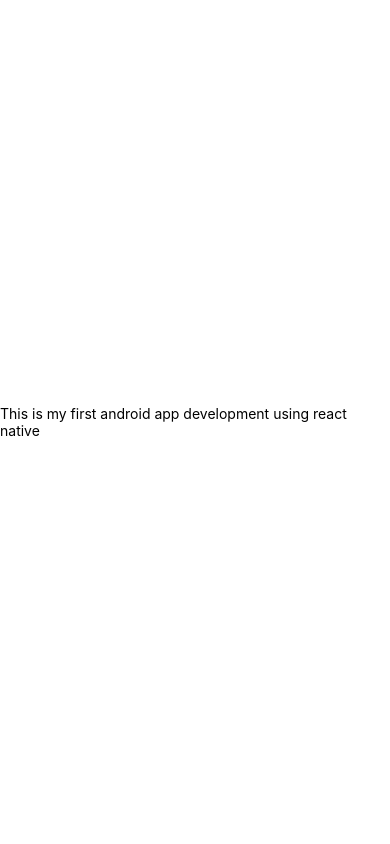
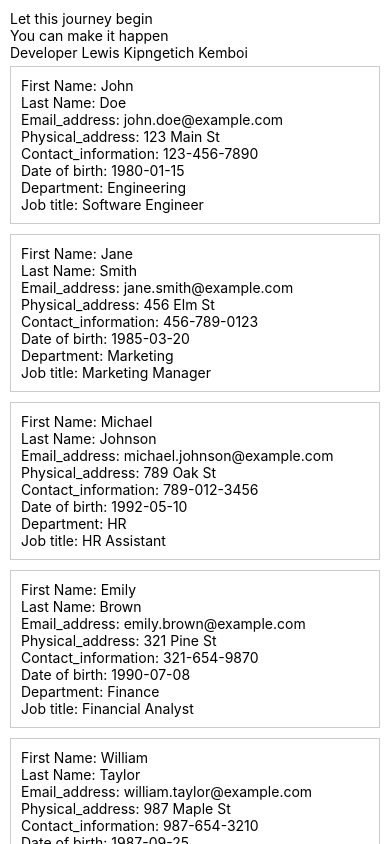
Before and after one commit to usr-0123/Android-Test-App, a React Native app: screen / in a window 390 px wide. Built offline with nearby package versions, Linux system fonts and the light colour scheme.

Commit message:
Second commit

```diff
--- a/App.js
+++ b/App.js
@@ -1,12 +1,60 @@
+import React from 'react';
 import { StatusBar } from 'expo-status-bar';
-import { StyleSheet, Text, View } from 'react-native';
+import { StyleSheet, Text, View, TextInput, ScrollView, FlatList, Image } from 'react-native';
+
+// Import the local image
+const splashImage = require('./assets/splash.png');
+
+const items = [
+{id: 1, First_name: 'John', Last_name: 'Doe', Email_address: 'john.doe@example.com', Physical_address: '123 Main St', Contact_information: '123-456-7890' , DATE_of_birth: '1980-01-15', Department: 'Engineering', Job_title: 'Software Engineer'},
+{id: 2, First_name: 'Jane', Last_name: 'Smith', Email_address: 'jane.smith@example.com', Physical_address: '456 Elm St', Contact_information: '456-789-0123' , DATE_of_birth: '1985-03-20', Department: 'Marketing', Job_title: 'Marketing Manager'},
+{id: 3, First_name: 'Michael', Last_name: 'Johnson', Email_address: 'michael.johnson@example.com', Physical_address: '789 Oak St', Contact_information: '789-012-3456' , DATE_of_birth: '1992-05-10', Department: 'HR', Job_title: 'HR Assistant'},
+{id: 4, First_name: 'Emily', Last_name: 'Brown', Email_address: 'emily.brown@example.com', Physical_address: '321 Pine St', Contact_information: '321-654-9870' , DATE_of_birth: '1990-07-08', Department: 'Finance', Job_title: 'Financial Analyst'},
+{id: 5, First_name: 'William', Last_name: 'Taylor', Email_address: 'william.taylor@example.com', Physical_address: '987 Maple St', Contact_information: '987-654-3210' , DATE_of_birth: '1987-09-25', Department: 'Engineering', Job_title: 'Software Developer'},
+{id: 6, First_name: 'Olivia', Last_name: 'Martinez', Email_address: 'olivia.martinez@example.com', Physical_address: '654 Cedar St', Contact_information: '654-987-6543' , DATE_of_birth: '1983-11-30', Department: 'Marketing', Job_title: 'Marketing Specialist'},
+{id: 7, First_name: 'James', Last_name: 'Anderson', Email_address: 'james.anderson@example.com', Physical_address: '852 Birch St', Contact_information: '852-963-7410' , DATE_of_birth: '1982-12-18', Department: 'HR', Job_title: 'HR Manager'},
+{id: 8, First_name: 'Sophia', Last_name: 'Wilson', Email_address: 'sophia.wilson@example.com', Physical_address: '741 Sycamore St', Contact_information: '741-852-9630' , DATE_of_birth: '1986-02-22', Department: 'Finance', Job_title: 'Finance Manager'},
+{id: 9, First_name: 'Benjamin', Last_name: 'Garcia', Email_address: 'benjamin.garcia@example.com', Physical_address: '159 Walnut St', Contact_information: '159-357-4680' , DATE_of_birth: '1989-04-12', Department: 'Engineering', Job_title: 'Software Architect'},
+{id: 10, First_name: 'Emma', Last_name: 'Lopez', Email_address: 'emma.lopez@example.com', Physical_address: '357 Pine St', Contact_information: '357-159-7530' , DATE_of_birth: '1984-06-05', Department: 'Marketing', Job_title: 'Marketing Coordinator'},
+{id: 11, First_name: 'Liam', Last_name: 'Miller', Email_address: 'liam.miller@example.com', Physical_address: '258 Oak St', Contact_information: '258-456-7890' , DATE_of_birth: '1991-08-11', Department: 'Engineering', Job_title: 'Senior Software Engineer'},
+{id: 12, First_name: 'Ava', Last_name: 'Wilson', Email_address: 'ava.wilson@example.com', Physical_address: '123 Elm St', Contact_information: '123-789-0123' , DATE_of_birth: '1988-10-17', Department: 'Marketing', Job_title: 'Social Media Manager'},
+{id: 13, First_name: 'Noah', Last_name: 'Garcia', Email_address: 'noah.garcia@example.com', Physical_address: '456 Cedar St', Contact_information: '456-012-3456' , DATE_of_birth: '1993-04-20', Department: 'HR', Job_title: 'Recruitment Specialist'},
+{id: 14, First_name: 'Isabella', Last_name: 'Jones', Email_address: 'isabella.jones@example.com', Physical_address: '789 Pine St', Contact_information: '789-654-9870' , DATE_of_birth: '1981-06-25', Department: 'Finance', Job_title: 'Financial Planner'},
+{id: 15, First_name: 'James', Last_name: 'Brown', Email_address: 'james.brown@example.com', Physical_address: '987 Maple St', Contact_information: '987-852-9630' , DATE_of_birth: '1990-12-30', Department: 'Engineering', Job_title: 'Systems Analyst'},
+{id: 16, First_name: 'Sophia', Last_name: 'Martinez', Email_address: 'sophia.martinez@example.com', Physical_address: '654 Birch St', Contact_information: '654-159-7530' , DATE_of_birth: '1985-02-14', Department: 'Marketing', Job_title: 'Marketing Director'},
+{id: 17, First_name: 'Mason', Last_name: 'Davis', Email_address: 'mason.davis@example.com', Physical_address: '852 Walnut St', Contact_information: '852-357-4680' , DATE_of_birth: '1987-04-08', Department: 'HR', Job_title: 'HR Director'}
+]
 
 export default function App() {
+
+  const renderItem = ({ item }) => (
+    <View style={styles.itemContainer}>
+      <Text>First Name: {item.First_name}</Text>
+      <Text>Last Name: {item.Last_name}</Text>
+      <Text>Email_address: {item.Email_address}</Text>
+      <Text>Physical_address: {item.Physical_address}</Text>
+      <Text>Contact_information: {item.Contact_information}</Text>
+      <Text>Date of birth: {item.DATE_of_birth}</Text>
+      <Text>Department: {item.Department}</Text>
+      <Text>Job title: {item.Job_title}</Text>
+    </View>
+  );
+
   return (
-    <View style={styles.container}>
-      <Text>This is my first android app development using react native</Text>
+    <ScrollView>
+      <View style={styles.container}>
+        <Text>Let this journey begin</Text>
+        <Text>You can make it happen</Text>
+        <Text>Developer Lewis Kipngetich Kemboi</Text>
+      <FlatList
+        data={items}
+        renderItem={renderItem}
+        keyExtractor={(item) => item.id.toString()}
+        style={styles.list}
+      />
       <StatusBar style="auto" />
-    </View>
+      </View>
+      </ScrollView>
   );
 }
 
@@ -14,7 +62,34 @@ const styles = StyleSheet.create({
   container: {
     flex: 1,
     backgroundColor: '#fff',
+    padding:10,
+    justifyContent: 'center',
+    borderRadius:10,
+  },
+  innerContainer: {
     alignItems: 'center',
     justifyContent: 'center',
+    backgroundColor: '#000',
   },
+  textInput: {
+    padding: 10,
+    backgroundColor: '#f1f1f1',
+    color: '#000',
+    marginTop: 10,
+    width: 200,
+    textAlign: 'center',
+  },
+  image: {
+    width: 200,
+    height: 200,
+    marginTop: 20,
+  },
+  itemContainer: {
+    borderWidth: 1,
+    borderColor: '#ccc',
+    padding: 10,
+    marginVertical: 5,
+    width: '100%',
+    justifyContent: 'flex-start'
+  }
 });
```
